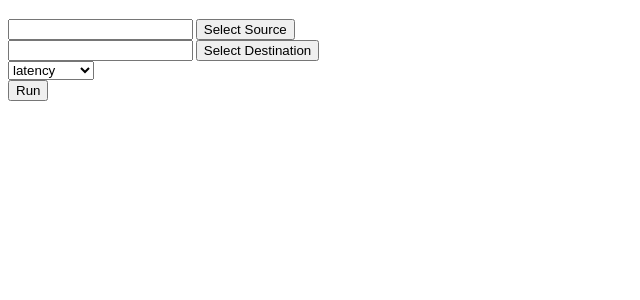
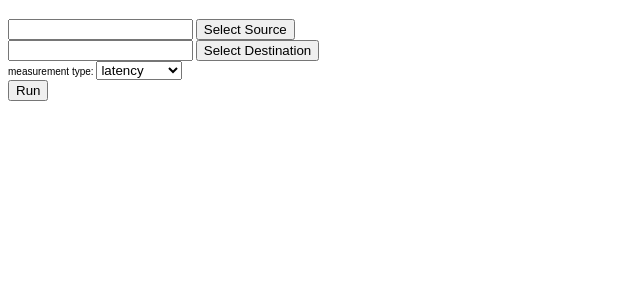
Before and after one commit to erik-geant/perfsonar-data-helper, a Flask app: page /sample/run-test in a window 1280 px wide. Shown: the top 300 px of the page, without its empty margins (0-640 px from the left). Run offline with Flask 2, Linux system fonts and the light colour scheme.

Commit message:
added a label for the measurement type list selector

```diff
--- a/perfsonar_data_helper/templates/configure_test.html.j2
+++ b/perfsonar_data_helper/templates/configure_test.html.j2
@@ -11,7 +11,7 @@
   <input type="text" name="destination" value="{{ destination }}" />
   <button onclick="selectMP('destination')">Select Destination</button><br/>
 
-  <select id="measurement" name="measurement">
+  measurement type: <select id="measurement" name="measurement">
     <option value="latency">latency</option>
     <option value="throughput">throughput</option>
   </select><br/>
```
